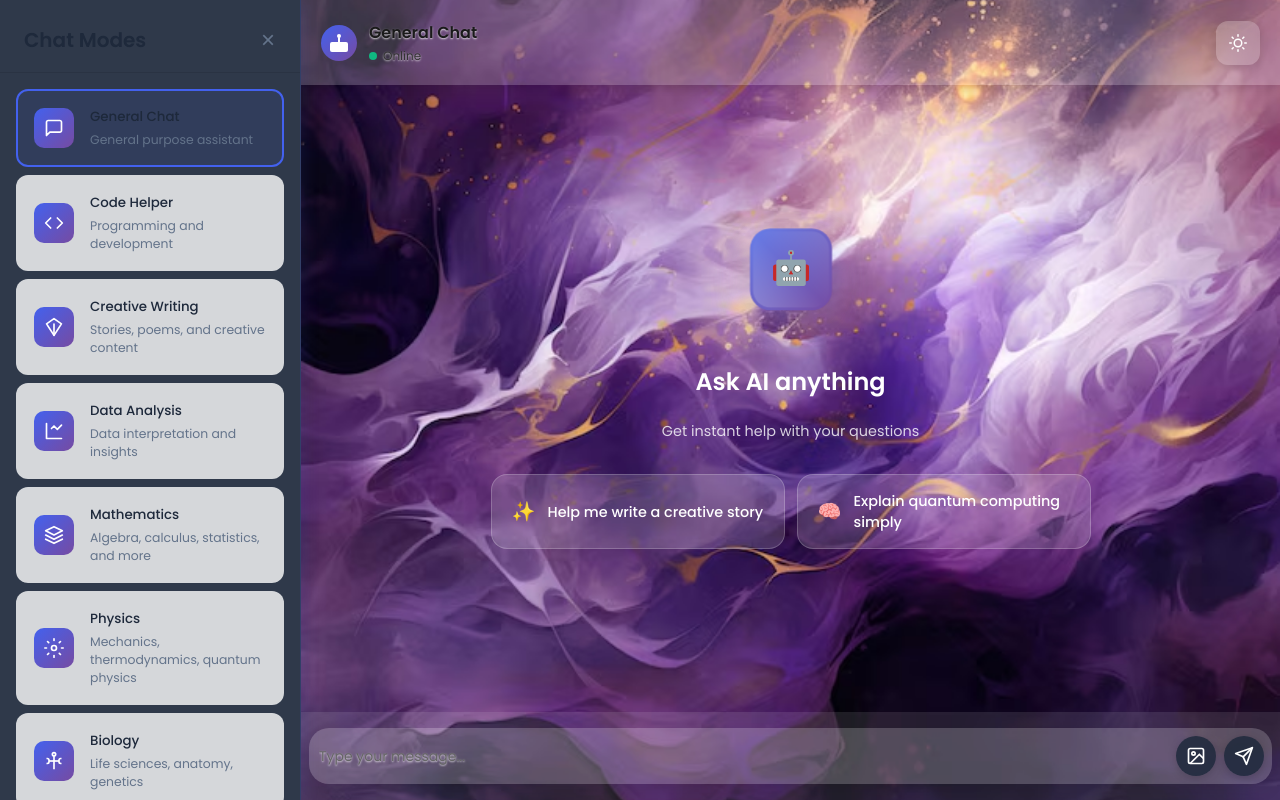
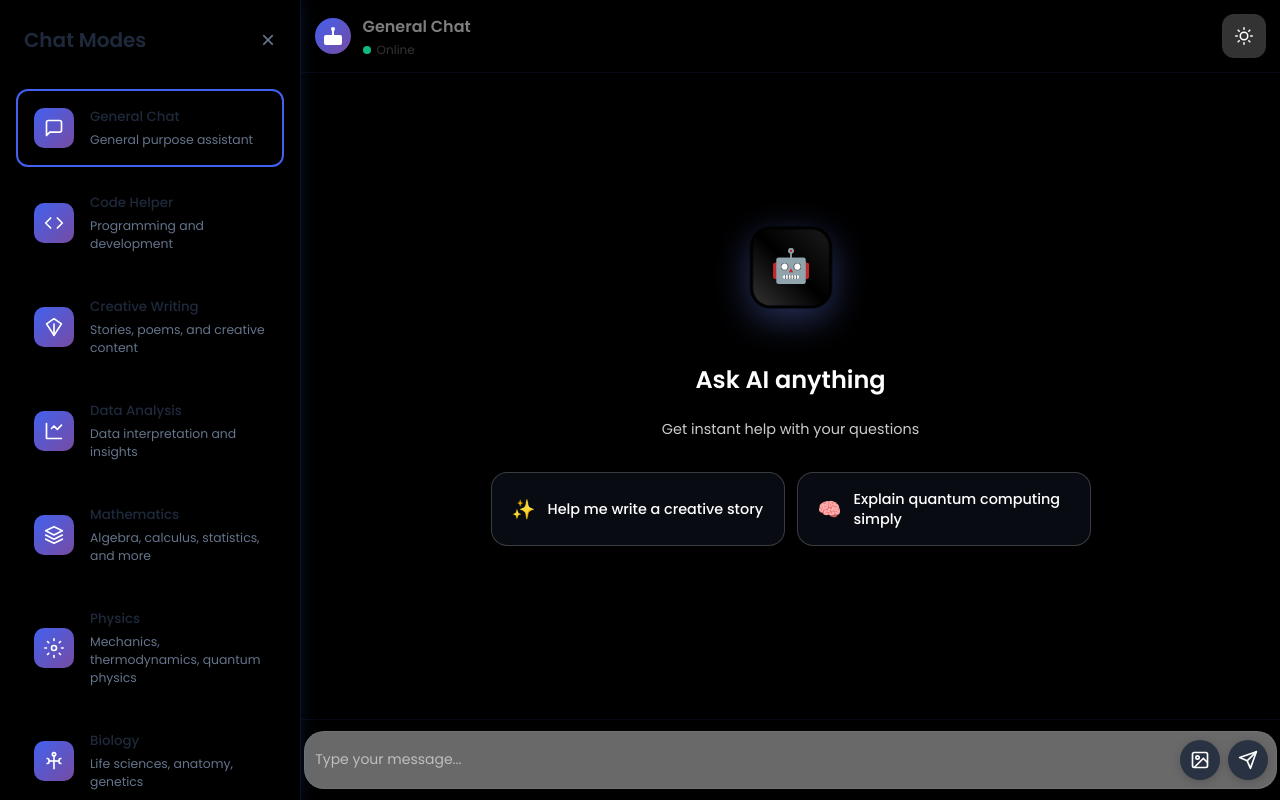
Before and after one commit to dadisodivine/Chatbot, a React (Vite) app in the folder Frontend/: page / in a window 1280 px wide. Built offline with nearby package versions, Linux system fonts and the light colour scheme.

Commit message:
styling updates to the ui

```diff
--- a/Frontend/package.json
+++ b/Frontend/package.json
@@ -15,7 +15,8 @@
     "react": "^19.1.0",
     "react-dom": "^19.1.0",
     "react-markdown": "^10.1.0",
-    "react-router-dom": "^7.6.2"
+    "react-router-dom": "^7.6.2",
+    "react-window": "^1.8.11"
   },
   "devDependencies": {
     "@eslint/js": "^9.25.0",
--- a/Frontend/src/Chat/Chat.css
+++ b/Frontend/src/Chat/Chat.css
@@ -4,7 +4,6 @@
   flex: 1;
   display: flex;
   flex-direction: column;
-  background-image: url('../assets/art-background_1160677-3857.avif');
   background-size: cover;
   background-position: center;
   background-repeat: no-repeat;
@@ -25,7 +24,7 @@
 
 .chatbot-header {
   background: rgba(255, 255, 255, 0.2);
-  padding: 1.25rem;
+  padding: 0.85rem;
   box-shadow: 0 2px 10px rgba(0, 0, 0, 0.1);
   z-index: 10;
   flex-shrink: 0;
@@ -288,15 +287,18 @@
 }
 
 .chatbot-input {
-  padding: 0.5rem;
+  padding: 0.2rem;
   background: rgba(255, 255, 255, 0.1);
   flex-shrink: 0;
+  border-top: 1px solid rgba(0, 0, 0, 0.13);
+  box-shadow: 10px 4px 10px rgba(0, 0, 0, 0.1);
 }
 
 .input-container {
   display: flex;
   align-items: center;
-  background: rgba(255, 255, 255, 0.2);
+  border: 1px solid  rgba(128, 128, 128, 0.39);
+  background: rgba(255, 255, 255, 0.411);
   border-radius: 20px;
   padding: 0.5rem;
   box-shadow: 0 4px 20px rgba(0, 0, 0, 0.1);
@@ -344,7 +346,6 @@
 .input-container input[type="text"] {
   flex: 1;
   border: none;
-  background: transparent;
   font-size: 0.875rem;
   color: #1a1a1a;
   outline: none;
@@ -418,7 +419,6 @@
 
 /* Change background image in dark mode */
 .dark-theme .chatbot-container {
-  background-image: url('../assets/purple-gold-abstract-painting-with-black-background-generative-ai_1034584-28013.avif');
   background-size: cover;
   background-position: center;
   background-repeat: no-repeat;
@@ -693,7 +693,6 @@
 }
 
 .light-theme .chatbot-container {
-  background-image: url('../assets/art-background_1160677-3857.avif');
   background-size: cover;
   background-position: center;
   background-repeat: no-repeat;
@@ -744,12 +743,28 @@
 }
 
 .light-theme .theme-toggle {
-  background: rgba(255, 255, 255, 0.25);
-  color: white;
+  background: rgba(30, 41, 59, 0.12);
+  color: #22223b;
+  border: 1px solid #bdbdbd;
 }
 
 .light-theme .theme-toggle:hover {
-  background: rgba(255, 255, 255, 0.35);
+  background: rgba(30, 41, 59, 0.18);
+}
+
+/* Light theme: make typing indicator dots dark */
+.light-theme .typing-indicator span {
+  background: #22223b;
+}
+
+/* Light theme: make hamburger menu button visible */
+.light-theme .menu-button {
+  color: #1a1a1a;
+
+}
+
+.light-theme .menu-button:hover {
+  background: rgba(30, 41, 59, 0.18);
 }
 
 /* Dark Theme Styles (Default) */
@@ -762,7 +777,7 @@
 }
 
 .dark-theme .chatbot-container {
-  background-image: url('../assets/purple-gold-abstract-painting-with-black-background-generative-ai_1034584-28013.avif');
+  background-color: black;
   background-size: cover;
   background-position: center;
   background-repeat: no-repeat;
@@ -770,17 +785,17 @@
 }
 
 .dark-theme .chatbot-header {
-  background: rgba(255, 255, 255, 0.2);
+  background:black;
+  border-bottom: 1px solid rgba(23, 28, 75, 0.288);
 }
 
 .dark-theme .header-info h3 {
-  color: #1a1a1a;
-  text-shadow: 0 1px 2px rgba(255, 255, 255, 0.8);
+  color: #7e7d7d;
 }
 
 .dark-theme .status-text {
   color: #333333;
-  text-shadow: 0 1px 2px rgba(255, 255, 255, 0.8);
+
 }
 
 .dark-theme .message.bot .message-bubble {
@@ -790,23 +805,23 @@
 }
 
 .dark-theme .message.user .message-bubble {
-  background: rgba(0, 0, 0, 0.8);
+  background: rgba(61, 47, 47, 0.8);
   color: white;
   box-shadow: 0 4px 12px rgba(0, 0, 0, 0.2);
 }
 
-.dark-theme .input-container {
-  background: rgba(255, 255, 255, 0.2);
+.dark-theme .chatbot-input {
+  background-color: black;
+  border-top: 1px solid rgba(23, 28, 75, 0.288);
 }
 
 .dark-theme .input-container input[type="text"] {
-  color: #1a1a1a;
-  text-shadow: 0 1px 2px rgba(255, 255, 255, 0.8);
+  background-color: transparent;
+
 }
+.dark-theme .input-container input[type="text"]::placeholder {
+  color: #c0bfbf;
 
-.dark-theme .input-container input[type="text"]::placeholder {
-  color: #666666;
-  text-shadow: 0 1px 2px rgba(255, 255, 255, 0.8);
 }
 
 .dark-theme .theme-toggle {
@@ -879,7 +894,7 @@
   width: 100%;
   height: 100%;
   border-radius: 20px;
-  background: linear-gradient(135deg, #667eea, #764ba2);
+
   display: flex;
   align-items: center;
   justify-content: center;
@@ -929,7 +944,7 @@
 }
 
 .welcome-prompt {
-  background: rgba(255, 255, 255, 0.15);
+  background: rgba(27, 38, 58, 0.301);
   backdrop-filter: blur(10px);
   border: 1px solid rgba(255, 255, 255, 0.2);
   border-radius: 16px;
@@ -954,7 +969,7 @@
   left: -100%;
   width: 100%;
   height: 100%;
-  background: linear-gradient(90deg, transparent, rgba(255, 255, 255, 0.1), transparent);
+  background: linear-gradient(90deg, transparent, rgba(39, 108, 126, 0.425), transparentyou );
   transition: left 0.6s ease;
 }
 
@@ -1048,22 +1063,32 @@
 
 /* Light theme adjustments */
 .light-theme .welcome-title {
-  color: white;
+  color: #1a1a1a;
+  text-shadow: 0 1px 2px rgba(255,255,255,0.7);
 }
 
 .light-theme .welcome-subtitle {
-  color: rgba(255, 255, 255, 0.85);
+  color: #333333;
+  text-shadow: 0 1px 2px rgba(255,255,255,0.7);
 }
 
 .light-theme .welcome-prompt {
-  background: rgba(255, 255, 255, 0.2);
-  border-color: rgba(255, 255, 255, 0.25);
-  color: white;
+  background: rgba(67, 97, 238, 0.10);
+  border-color: rgba(67, 97, 238, 0.18);
+  color: #1a1a1a;
 }
 
 .light-theme .welcome-prompt:hover {
-  background: rgba(255, 255, 255, 0.3);
-  border-color: rgba(255, 255, 255, 0.4);
+  background: rgba(67, 97, 238, 0.18);
+  border-color: rgba(67, 97, 238, 0.28);
+}
+
+.light-theme .chatbot-messages::-webkit-scrollbar-thumb {
+  background: #bdbdbd;
+}
+
+.light-theme .chatbot-messages {
+  scrollbar-color: #bdbdbd #f3f3fa;
 }
 
 /* Mobile responsive */
@@ -1129,3 +1154,11 @@
     font-size: 0.8rem;
   }
 }
+
+/* Remove text-shadow in dark mode */
+.dark-theme .header-info h3,
+.dark-theme .status-text,
+.dark-theme .input-container input[type="text"],
+.dark-theme .input-container input[type="text"]::placeholder {
+  text-shadow: none !important;
+}
--- a/Frontend/src/Chat/Chat.jsx
+++ b/Frontend/src/Chat/Chat.jsx
@@ -283,7 +283,7 @@ const ChatBot = () => {
     </div>
   </div>
 )}
-          {messages.map((message) => (
+          {(isMobile ? messages.slice(-30) : messages).map((message) => (
             <div key={message.id} className={`message ${message.sender}`}>
               <div className="message-avatar">
                 {message.sender === 'bot' ? <BotIcon size={20} /> : <UserIcon size={20} />}
--- a/Frontend/src/Sidebar/Sidebar.css
+++ b/Frontend/src/Sidebar/Sidebar.css
@@ -81,25 +81,35 @@
   overflow-y: auto;
 }
 
-/* Custom sidebar scrollbar styles */
-.sidebar-content::-webkit-scrollbar {
-  width: 4px;
-}
+/* Remove sidebar-content scrollbar styles and enforce sidebar scrollbar styles */
+.sidebar-content::-webkit-scrollbar,
+.sidebar-content::-webkit-scrollbar-thumb,
 .sidebar-content::-webkit-scrollbar-track {
-  background: transparent;
-}
-.sidebar-content::-webkit-scrollbar-thumb {
-  background: linear-gradient(135deg, #2d4fe7 0%, #3125d4 100%);
-  border-radius: 6px;
-}
-.sidebar-content::-webkit-scrollbar-thumb:hover {
-  background: linear-gradient(135deg, #764ba2 0%, #667eea 100%);
+  display: none !important;
 }
 
-/* For Firefox */
-.sidebar-content {
-  scrollbar-width: thin;
-  scrollbar-color: #764ba2 #e0e0e0;
+.sidebar::-webkit-scrollbar {
+  width: 1px;
+}
+
+.sidebar::-webkit-scrollbar-thumb {
+  background: #000 !important;
+  border-radius: 1px;
+
+}
+
+.sidebar::-webkit-scrollbar-track {
+  background: #000 !important;
+}
+
+.dark-theme .sidebar::-webkit-scrollbar-thumb {
+  background: #000 !important;
+  border-radius: 1px;
+  width: 3px;
+}
+
+.dark-theme .sidebar::-webkit-scrollbar-track {
+  background: #000 !important;
 }
 
 .mode-item {
@@ -201,10 +211,13 @@
 
 /* Dark Theme Sidebar */
 .dark-theme .sidebar {
-  background: rgba(30, 41, 59, 0.92);
+  background:black;
   color: #f3f3fa;
   box-shadow: 2px 0 16px rgba(67, 97, 238, 0.13);
   border-right: 1px solid rgba(67, 97, 238, 0.18);
+}
+.dark-theme .mode-item{
+  background: #000;
 }
 
 .dark-theme .sidebar .sidebar-item:hover, .dark-theme .sidebar .sidebar-item.active {
@@ -216,43 +229,9 @@
   color: #f3f3fa;
 }
 
-/* Sidebar Scrollbar Styles */
-.sidebar::-webkit-scrollbar {
-  width: 3px;
-  background: transparent;
-}
-
-.sidebar::-webkit-scrollbar-thumb {
-  background: rgba(67, 97, 238, 0.18);
-  border-radius: 6px;
-  transition: background 0.3s;
-}
-
-.sidebar::-webkit-scrollbar-thumb:hover {
-  background: rgba(67, 97, 238, 0.32);
-}
-
-/* Light Theme Sidebar Scrollbar */
-.light-theme .sidebar::-webkit-scrollbar-thumb {
-  background: rgba(67, 97, 238, 0.18);
-}
-
-.light-theme .sidebar::-webkit-scrollbar-thumb:hover {
-  background: rgba(67, 97, 238, 0.32);
-}
-
-/* Dark Theme Sidebar Scrollbar */
-.dark-theme .sidebar::-webkit-scrollbar-thumb {
-  background: rgba(163, 133, 224, 0.22);
-}
-
-.dark-theme .sidebar::-webkit-scrollbar-thumb:hover {
-  background: rgba(163, 133, 224, 0.38);
-}
-
 .sidebar {
   scrollbar-width: thin;
-  scrollbar-color: rgba(67, 97, 238, 0.18) transparent;
+  scrollbar-color: rgba(67, 98, 238, 0.021) transparent;
 }
 
 .dark-theme .sidebar {
```
Also changed, not shown: 2 other files (tests, documents, lock files or other folders).
